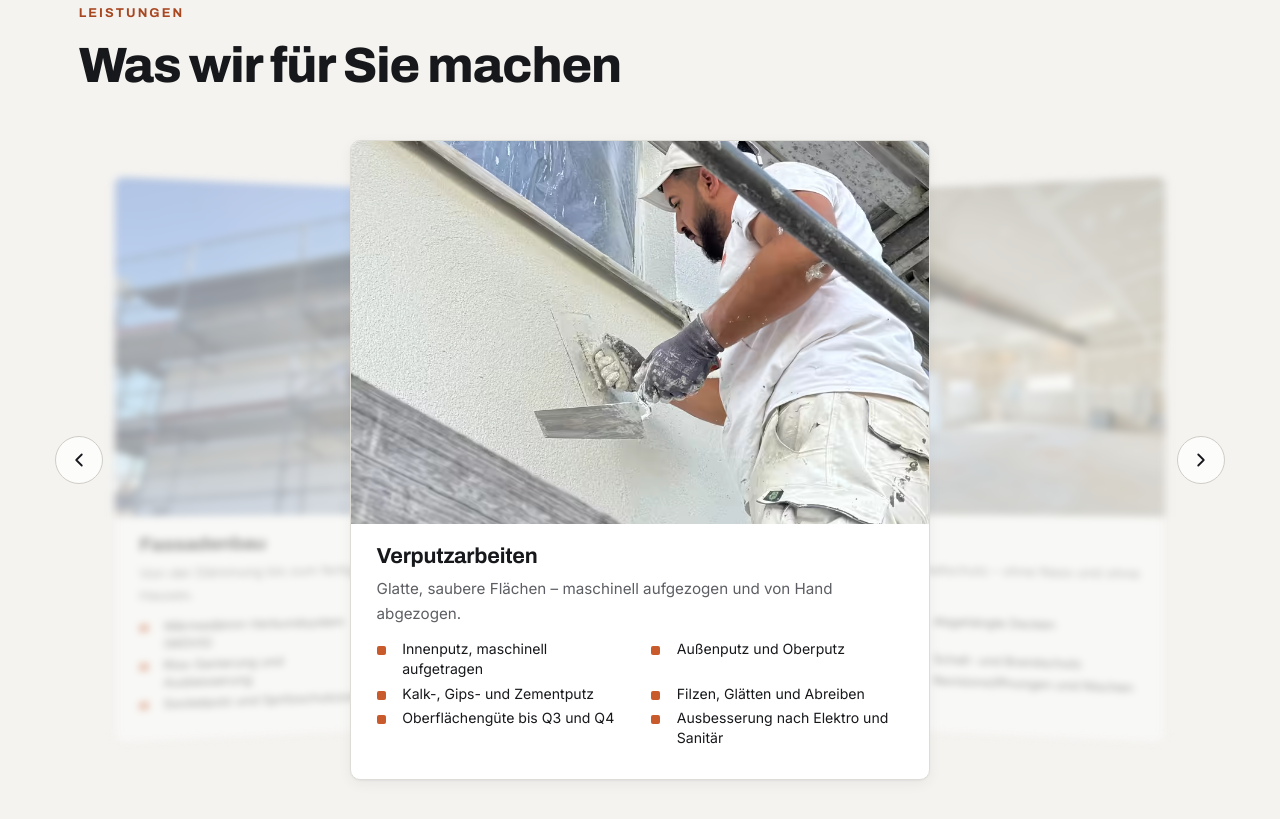
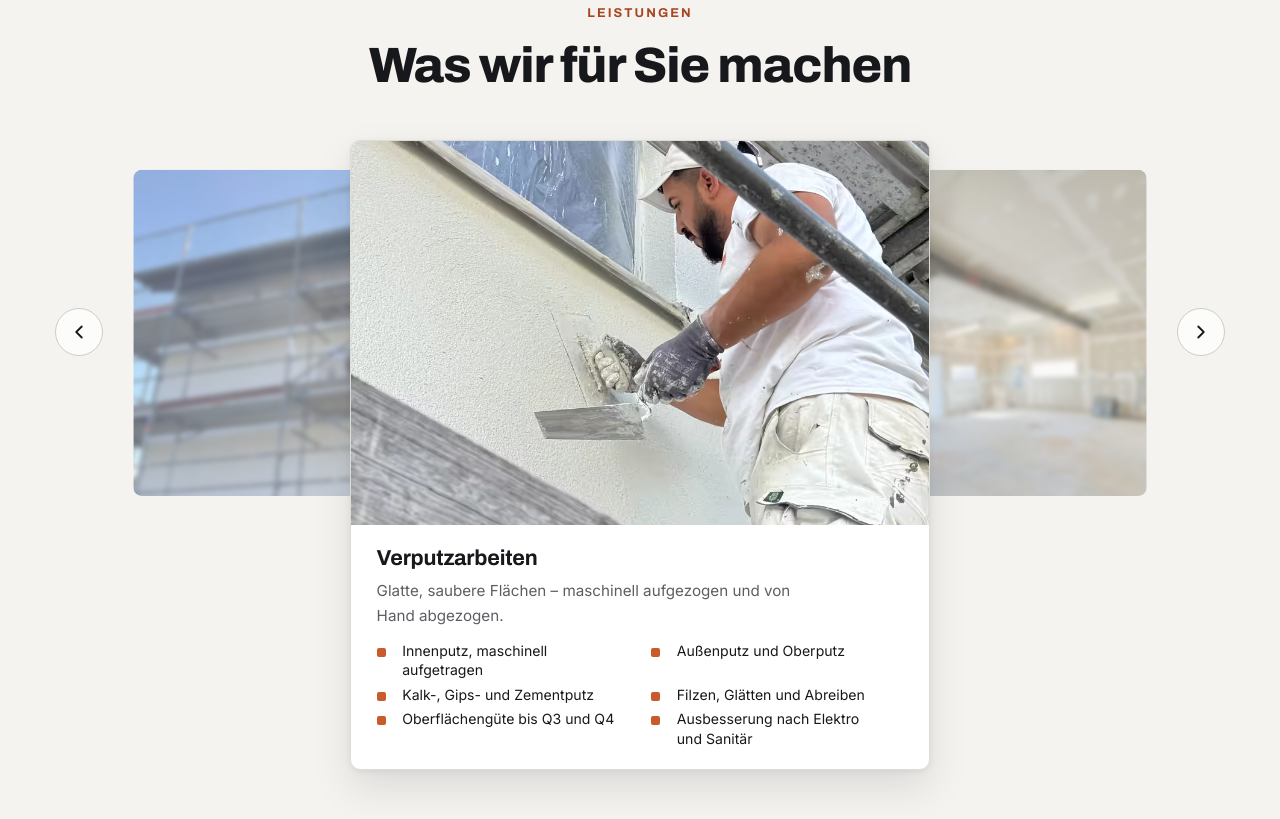
Before and after one commit to Bilal-Altu/susanbau-service, a plain HTML site: page index.html in a window 1280 px wide. Shown: the part 1081-1900 px from the top of the page. Drawn offline with Linux system fonts and the light colour scheme.

Commit message:
Karussell sauberer: Nebenkarten nur als unscharfes Foto, Karten so hoch wie ihr Text
- Nachbarkarten ohne verschmierten Text, ohne Drehung, mittig auf Hoehe des Hauptfotos
- keine leere Flaeche mehr unter kuerzeren Karten (Handy)
- Texte blenden beim Weiterdrehen nacheinander, nie uebereinander
- Pfeile am PC auf Fotomitte, leichter Schatten auf der mittleren Karte
- Ueberschrift der Leistungen mittig

Co-Authored-By: Claude Opus 5 <noreply@anthropic.com>

```diff
--- a/assets/css/style.css
+++ b/assets/css/style.css
@@ -748,13 +748,14 @@ p:last-child { margin-bottom: 0; }
   overflow-x: hidden;
   overflow-x: clip;
 }
-/* 580 x 640, nachgemessen: Bei 560 Breite brachen die langen Stichpunkte
-   zweizeilig um, und „Fassadenbau" brauchte 265 px Text — mehr als zwei
-   Fünftel. Bei 580 sind es höchstens 245 px, 640 hoch lässt 256. Noch
-   breiter schöbe die Nachbarkarten unter die Pfeile. */
+/* 580 breit, nachgemessen: Bei 560 brachen die langen Stichpunkte
+   zweizeilig um. Noch breiter schöbe die Nebenfotos unter die Pfeile.
+   Das Foto ist drei Fünftel von 640 hoch (384 px); der Textteil wächst mit
+   seinem Inhalt, beim Fassadenbau auf höchstens 245 px. */
 .karussell {
   --karte-b: 580px;
   --karte-h: 640px;
+  --bild-h: calc(var(--karte-h) * .6);
   position: relative;
 }
 .karussell__steuerung { display: none; }
@@ -762,7 +763,6 @@ p:last-child { margin-bottom: 0; }
 .karussell.is-an .cards {
   grid-template-columns: 1fr;
   justify-items: center;
-  perspective: 1200px;
   /* Senkrecht scrollt der Browser, waagerechtes Wischen kommt bei main.js an. */
   touch-action: pan-y;
 }
@@ -770,26 +770,57 @@ p:last-child { margin-bottom: 0; }
   --pos: 0;
   --groesse: 1;
   --deckkraft: 1;
-  --unschaerfe: 0px;
   grid-area: 1 / 1;
+  /* Jede Karte ist so hoch wie ihr Text und hängt oben. Bis 14.09.2026 waren
+     alle gleich hoch, und unter kürzeren Texten blieb leeres Weiß stehen —
+     am Handy 75 px beim Trockenbau. */
+  align-self: start;
   width: min(var(--karte-b), 100%);
-  height: var(--karte-h);
-  display: grid;
-  grid-template-rows: minmax(0, 3fr) minmax(0, 2fr);
   z-index: 3;
   opacity: var(--deckkraft);
-  filter: blur(var(--unschaerfe));
-  transform: translateX(calc(var(--pos) * 45%)) scale(var(--groesse)) rotateY(calc(var(--pos) * -10deg));
-  transition: transform .5s ease, opacity .5s ease, filter .5s ease, box-shadow .5s ease;
+  box-shadow: var(--shadow-m);
+  /* Verkleinert wird um die Fotomitte: So stehen die Nebenfotos mittig
+     neben dem Hauptfoto statt versetzt darüber oder darunter. */
+  transform-origin: 50% calc(var(--bild-h) / 2);
+  transform: translateX(calc(var(--pos) * 45%)) scale(var(--groesse));
+  transition: transform .5s ease, opacity .5s ease, background-color .3s ease, border-color .3s ease, box-shadow .5s ease;
 }
+/* Von den Nachbarn bleibt nur das unscharfe Foto. Bis 14.09.2026 war die
+   ganze Karte unscharf und durchsichtig: Überschrift und Stichpunkte wurden
+   zu grauen Schlieren in einem milchigen Kasten, am Handy genau am Bildrand.
+   Bilal fand das Karussell „unclean". */
 .karussell.is-an .card[data-pos="-1"],
 .karussell.is-an .card[data-pos="1"] {
   --groesse: .85;
-  --deckkraft: .4;
-  --unschaerfe: 4px;
+  --deckkraft: .6;
   z-index: 2;
+  background-color: transparent;
+  border-color: transparent;
   box-shadow: none;
+  /* Anklickbar ist nur das Foto, nicht der unsichtbare Text darunter. */
+  pointer-events: none;
+}
+.karussell.is-an .card[data-pos="-1"] .card__bild,
+.karussell.is-an .card[data-pos="1"] .card__bild {
+  border-radius: var(--r);
+  pointer-events: auto;
   cursor: pointer;
+}
+/* Leicht vergrößert, sonst zieht die Unschärfe am Rand einen hellen Saum. */
+.karussell.is-an .card[data-pos="-1"] .card__bild img,
+.karussell.is-an .card[data-pos="1"] .card__bild img {
+  filter: blur(3px);
+  transform: scale(1.08);
+}
+/* Beim Weiterdrehen verschwindet der alte Text schnell, der neue kommt erst,
+   wenn seine Karte fast in der Mitte ist. So liegen nie zwei Texte
+   übereinander (an Zwischenbildern bei 80, 200 und 350 ms geprüft). */
+.karussell.is-an .card[data-pos="-1"] .card__in,
+.karussell.is-an .card[data-pos="1"] .card__in,
+.karussell.is-an .card[data-pos="-1"] .card__hinweis,
+.karussell.is-an .card[data-pos="1"] .card__hinweis {
+  opacity: 0;
+  transition: opacity .12s ease;
 }
 .karussell.is-an .card[data-pos="-1"] { --pos: -1; }
 .karussell.is-an .card[data-pos="1"]  { --pos: 1; }
@@ -804,20 +835,25 @@ p:last-child { margin-bottom: 0; }
 .karussell.is-an .card[data-pos="-2"] { --pos: -2; }
 .karussell.is-an .card[data-pos="2"]  { --pos: 2; }
 
-.karussell.is-an .card__bild { aspect-ratio: auto; }
-.karussell.is-an .card__in {
-  overflow: hidden;
-  padding: 1.2rem 1.6rem 1.3rem;
+.karussell.is-an .card__bild {
+  aspect-ratio: auto;
+  height: var(--bild-h);
+  transition: border-radius .5s ease;
 }
+.karussell.is-an .card__bild img { transition: transform .7s cubic-bezier(.2, .7, .3, 1), filter .5s ease; }
+.karussell.is-an .card__in,
+.karussell.is-an .card__hinweis { transition: opacity .3s ease .2s; }
+.karussell.is-an .card__in { padding: 1.2rem 1.6rem 1.3rem; }
 .karussell.is-an .card h3 { margin-bottom: .25em; }
-.karussell.is-an .card__in > p { margin: 0; }
+/* „pretty" hält das letzte Wort nicht allein in der Zeile („abgezogen."). */
+.karussell.is-an .card__in > p { margin: 0; text-wrap: pretty; }
 .karussell.is-an .ticks {
   grid-template-columns: 1fr 1fr;
   column-gap: 1.4rem;
   row-gap: .3rem;
   margin-top: .8rem;
 }
-.karussell.is-an .ticks li { font-size: .88rem; line-height: 1.4; }
+.karussell.is-an .ticks li { font-size: .88rem; line-height: 1.4; text-wrap: pretty; }
 
 .karussell.is-an .karussell__steuerung {
   display: flex;
@@ -864,15 +900,14 @@ p:last-child { margin-bottom: 0; }
 }
 
 /* Am großen Bildschirm sitzen die Pfeile wie in der Vorlage links und
-   rechts auf halber Kartenhöhe; die Zählung braucht es dort nicht. */
+   rechts, auf Höhe der Fotomitte; die Zählung braucht es dort nicht. */
 @media (min-width: 941px) {
   .karussell.is-an .karussell__steuerung {
     position: absolute;
-    /* Etwas nach außen: Durch die Drehung ragen die Nachbarkarten sonst
-       16 px unter die Pfeile. */
+    /* Etwas nach außen, damit die Nebenfotos nicht unter die Pfeile ragen. */
     left: -1.5rem;
     right: -1.5rem;
-    top: calc(var(--karte-h) / 2);
+    top: calc(var(--bild-h) / 2);
     transform: translateY(-50%);
     justify-content: space-between;
     margin: 0;
@@ -882,35 +917,34 @@ p:last-child { margin-bottom: 0; }
   .karussell.is-an .karussell__stand { display: none; }
 }
 
-/* Bis 700 statt 640: Darunter ist die Karte schmaler als 580, und der Text
-   passte nicht mehr in zwei Fünftel. */
+/* Bis 700 statt 640: Darunter ist die Karte schmaler als 580, und die
+   Stichpunkte passen nicht mehr zweispaltig. */
 @media (max-width: 700px) {
-  /* 80 % breit: So ragen links und rechts die unscharfen Nachbarkarten ins
+  /* 80 % breit: So ragen links und rechts die unscharfen Nebenfotos ins
      Bild wie am PC (Bilal, 13.09.2026). Vorher war die Karte voll breit und
      die Nachbarn ausgeblendet. */
-  .karussell.is-an .card {
-    width: min(var(--karte-b), 80cqw);
-    height: auto;
-    grid-template-rows: auto 1fr;
-  }
-  /* 16:9 statt 4:3 und etwas engerer Text: Mit 4:3 war die Karte am iPhone
-     höher als der sichtbare Bereich, Pfeile und Zählung lagen unter der
-     Anrufleiste (Bilal, 13.09.2026). */
-  .karussell.is-an .card__bild { aspect-ratio: 16 / 9; }
+  .karussell.is-an .card { width: min(var(--karte-b), 80cqw); }
   .karussell.is-an .card__in { padding: 1rem 1.15rem 1.1rem; }
   .karussell.is-an .card__in > p { font-size: .9rem; }
   .karussell.is-an .ticks { grid-template-columns: 1fr; row-gap: .15rem; margin-top: .6rem; }
   .karussell.is-an .ticks li { font-size: .86rem; }
 
-  /* Pfeile und Zählung liegen am Handy als kleine Leiste unten rechts im
+  /* Foto 16:9 statt 4:3: Mit 4:3 war die Karte am iPhone höher als der
+     sichtbare Bereich, Pfeile und Zählung lagen unter der Anrufleiste
+     (Bilal, 13.09.2026). Die Höhe wird aus der Kartenbreite gerechnet
+     (cqw = Breite des Karussells).
+
+     Pfeile und Zählung liegen am Handy als kleine Leiste unten rechts im
      Bild statt unter der Karte — so passt die Karte samt Bedienung auf den
-     Bildschirm. Die Lage wird aus der Kartenbreite gerechnet (cqw = Breite
-     des Karussells): Bildhöhe = Kartenbreite x 9/16. */
-  .karussell { container-type: inline-size; }
+     Bildschirm. */
+  .karussell {
+    container-type: inline-size;
+    --bild-h: calc(min(var(--karte-b), 80cqw) * 9 / 16);
+  }
   .karussell.is-an .karussell__steuerung {
     position: absolute;
     z-index: 5;
-    top: calc(min(var(--karte-b), 80cqw) * 9 / 16 - 44px - .6rem);
+    top: calc(var(--bild-h) - 44px - .6rem);
     right: calc((100cqw - min(var(--karte-b), 80cqw)) / 2 + .6rem);
     margin: 0;
     gap: 0;
@@ -1447,15 +1481,18 @@ p:last-child { margin-bottom: 0; }
   .reveal { opacity: 1 !important; transform: none !important; }
   /* Auf Papier dreht sich nichts: die drei Leistungen nebeneinander. */
   .karussell.is-an .cards { grid-template-columns: repeat(3, 1fr); }
-  .karussell.is-an .card {
+  .karussell.is-an .card[data-pos] {
     grid-area: auto;
     width: auto;
-    height: auto;
     transform: none;
     opacity: 1;
-    filter: none;
     visibility: visible;
+    background-color: #fff;
   }
+  .karussell.is-an .card[data-pos] .card__bild { height: auto; aspect-ratio: 4 / 3; }
+  .karussell.is-an .card[data-pos] .card__bild img { filter: none; transform: none; }
+  .karussell.is-an .card[data-pos] .card__in,
+  .karussell.is-an .card[data-pos] .card__hinweis { opacity: 1; }
   .karussell__steuerung { display: none !important; }
   a[href^="http"]::after { content: " (" attr(href) ")"; font-size: 9pt; }
 }
--- a/assets/js/main.js
+++ b/assets/js/main.js
@@ -228,7 +228,7 @@
 
   /* ---------- Leistungen als Karussell ----------
      Nachbau einer React-Vorlage ohne React. Die Karte in der Mitte ist
-     scharf, die Nachbarn liegen kleiner, gedreht und unscharf dahinter.
+     scharf, von den Nachbarn liegt nur das Foto kleiner und unscharf dahinter.
      Weiter geht es per Pfeil, Wischen, Pfeiltaste oder Klick auf eine
      Nachbarkarte.
 
--- a/datenschutz.html
+++ b/datenschutz.html
@@ -12,7 +12,7 @@
 <link rel="icon" href="favicon.svg" type="image/svg+xml" />
 <link rel="preload" href="assets/fonts/archivo-latin.woff2" as="font" type="font/woff2" crossorigin />
 <link rel="preload" href="assets/fonts/inter-latin.woff2" as="font" type="font/woff2" crossorigin />
-<link rel="stylesheet" href="assets/css/style.css?v=2026-09-14-2" />
+<link rel="stylesheet" href="assets/css/style.css?v=2026-09-14-3" />
 </head>
 <body>
 
@@ -220,6 +220,6 @@
   </div>
 </footer>
 
-<script src="assets/js/main.js?v=2026-09-14-2"></script>
+<script src="assets/js/main.js?v=2026-09-14-3"></script>
 </body>
 </html>
--- a/index.html
+++ b/index.html
@@ -46,7 +46,7 @@
      impressum.html und datenschutz.html. Sonst bekommen wiederkehrende
      Besucher neues HTML mit altem Stylesheet: ALL-INKL speichert CSS und JS
      laut .htaccess einen Monat zwischen, GitHub Pages zehn Minuten. -->
-<link rel="stylesheet" href="assets/css/style.css?v=2026-09-14-2" />
+<link rel="stylesheet" href="assets/css/style.css?v=2026-09-14-3" />
 
 <script>
   /* Sicherheitsnetz: Sollte ein Bild fehlen oder nicht laden, zeigt der
@@ -188,7 +188,9 @@
 <!-- ============ LEISTUNGEN ============ -->
 <section class="section section--karussell" id="leistungen">
   <div class="shell">
-    <header class="sec-head reveal">
+    <!-- Mittig wie Karussell und Schlusstext darunter (Bilal, 14.09.2026) —
+         die übrigen Abschnitte bleiben linksbündig. -->
+    <header class="sec-head sec-head--center reveal">
       <p class="eyebrow">Leistungen</p>
       <h2>Was wir für Sie machen</h2>
     </header>
@@ -759,7 +761,7 @@
   </a>
 </nav>
 
-<script src="assets/js/main.js?v=2026-09-14-2"></script>
+<script src="assets/js/main.js?v=2026-09-14-3"></script>
 
 <!-- ============ STRUKTURIERTE DATEN ============ -->
 <!-- Bewusst OHNE aggregateRating, foundingDate und openingHours: Diese Angaben
```
Also changed, not shown: impressum.html (+2 -2 lines).
